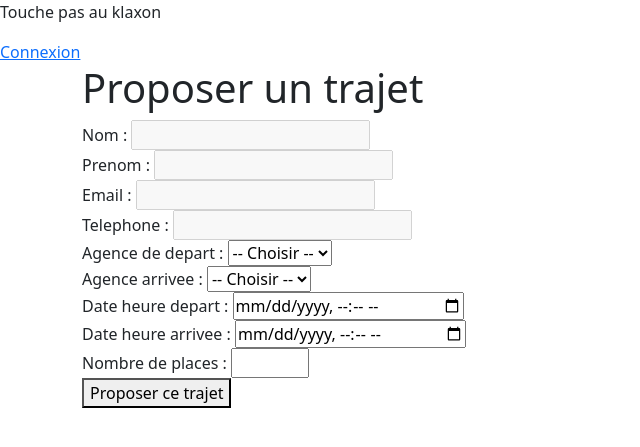
After one commit to Matth-del4/devoir-appli-mvc-php-2026, a PHP site: template src/View/trajet/creer.php in a window 1280 px wide. The commit adds this page. Shown: the top 447 px of the page, without its empty margins (0-640 px from the left). Run offline with PHP 8.4, Linux system fonts and the light colour scheme; the template is opened without the code that fills it, so the values that code supplies are empty; a stand-in replaces the project's code that opens the database connection.

Commit message:
Ajout creation trajet

```diff
--- /dev/null
+++ b/src/View/trajet/creer.php
@@ -0,0 +1,61 @@
+<?php include __DIR__ . '/../layout/header.php'; ?>
+
+<div class="container">
+    <h1>Proposer un trajet</h1>
+
+    <form method="POST" action="/trajet/creer">
+        <div>
+            <label>Nom :</label>
+            <input type="text" value="<?= htmlspecialchars($utilisateur['nom']) ?>" disabled>
+        </div>
+        <div>
+            <label>Prenom :</label>
+            <input type="text" value="<?= htmlspecialchars($utilisateur['prenom']) ?>" disabled>
+        </div>
+        <div>
+            <label>Email :</label>
+            <input type="text" value="<?= htmlspecialchars($utilisateur['email']) ?>" disabled>
+        </div>
+        <div>
+            <label>Telephone :</label>
+            <input type="text" value="<?= htmlspecialchars($utilisateur['telephone']) ?>" disabled>
+        </div>
+
+        <div>
+            <label>Agence de depart :</label>
+            <select name="agence_depart_id" required>
+                <option value="">-- Choisir --</option>
+                <?php foreach ($agences as $agence) : ?>
+                    <option value="<?= $agence['id_agence'] ?>"><?= htmlspecialchars($agence['nom_ville']) ?></option>
+                <?php endforeach; ?>
+            </select>
+        </div>
+
+        <div>
+            <label>Agence arrivee :</label>
+            <select name="agence_arrivee_id" required>
+                <option value="">-- Choisir --</option>
+                <?php foreach ($agences as $agence) : ?>
+                    <option value="<?= $agence['id_agence'] ?>"><?= htmlspecialchars($agence['nom_ville']) ?></option>
+                <?php endforeach; ?>
+            </select>
+        </div>
+
+        <div>
+            <label>Date heure depart :</label>
+            <input type="datetime-local" name="gdh_depart" required>
+        </div>
+
+        <div>
+            <label>Date heure arrivee :</label>
+            <input type="datetime-local" name="gdh_arrivee" required>
+        </div>
+
+        <div>
+            <label>Nombre de places :</label>
+            <input type="number" name="nb_place_total" min="1" max="9" required>
+        </div>
+
+        <button type="submit">Proposer ce trajet</button>
+    </form>
+</div>
```
Also changed, not shown: public/index.php (+60 -0 lines).
